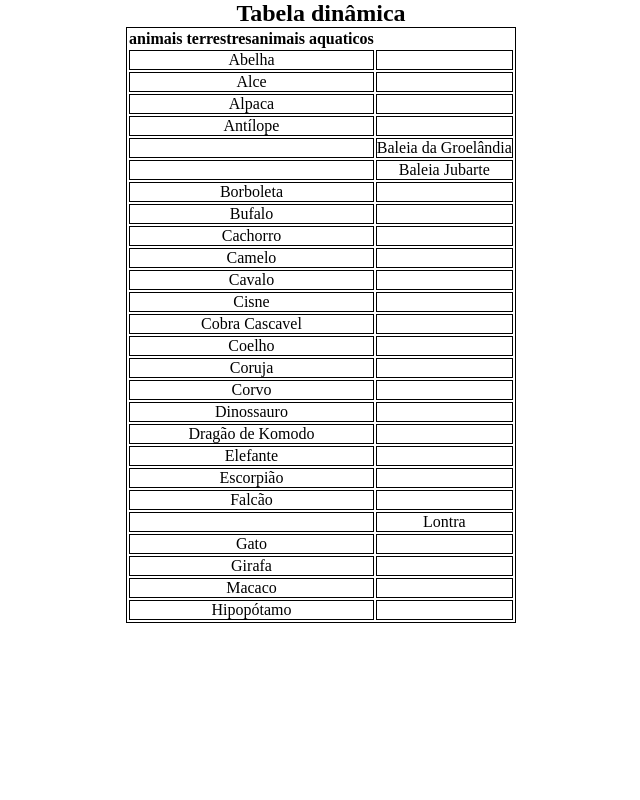
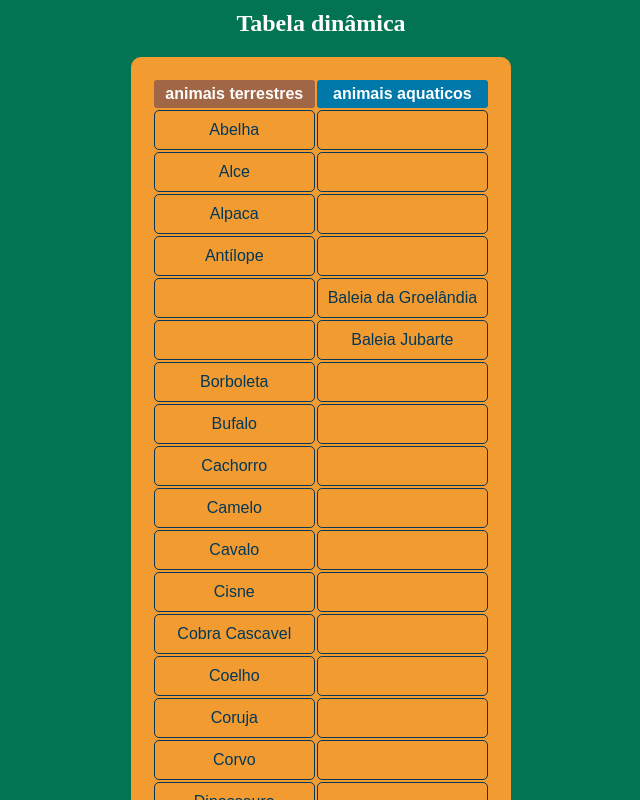
Before and after one commit to pliniosena/testetabeladinamica, a plain HTML site: page index.html in a window 1280 px wide. Shown: the top 800 px of the page, without its empty margins (319-959 px from the left). Drawn offline with Linux system fonts and the light colour scheme.

Commit message:
Update style.css

```diff
--- a/style.css
+++ b/style.css
@@ -4,28 +4,59 @@
     text-align: center;
 
 }
-.container{
-   display: flex;
-   justify-content: center;
+
+.container {
+    display: flex;
+    justify-content: center;
+    font-family: "Madimi One", sans-serif;
+    background-color: #027353;
+}
+
+h2 {
+    color: white;
+    background-color: #027353;
+    padding-top: 10px;
 }
 
 table {
-    border: 1px solid black;
+    margin-top: 20px;
+    border: 1px solid #F29B30;
+    background-color: #F29B30;
+    ;
+    border-radius: 10px;
+    padding: 20px;
 
 }
 
-thead {
-    display: flex;
-    align-items: center;
-    justify-content: space-between;
-    text-align: center;
+
+thead th:nth-child(1) {
+    background-color: #a16646;
+    color: white;
+    padding: 5px;
+    border-radius: 3px;
 }
 
-tbody {
-    border: 1px solid black;
+
+thead th:nth-child(2) {
+    background-color: #0078aa;
+    color: white;
+    padding: 5px;
+    border-radius: 3px;
+}
+
+th {
+    margin: 0 30px;
 }
 
 td {
     text-align: center;
-    border: 1px solid black;
+    border: 1px solid #023859;
+    padding: 10px;
+    border-radius: 5px;
+    margin: 5px;
 }
+
+tr {
+    color: #023859;
+
+}
```
